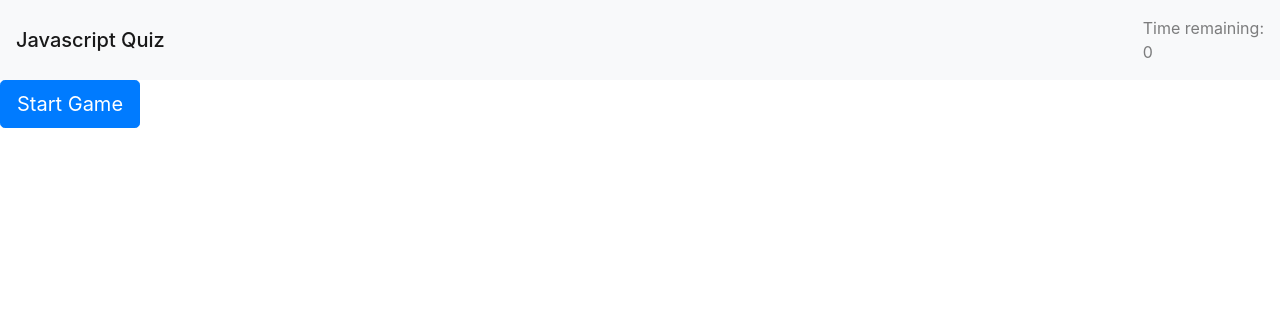
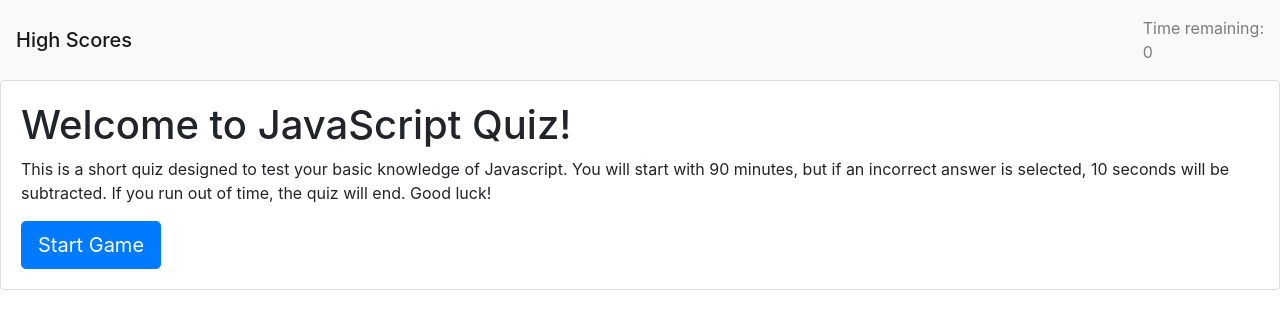
Before and after one commit to laurenbrown108/code-quiz, a plain HTML site: page index.html in a window 1280 px wide. Drawn offline with nearby package versions, Linux system fonts and the light colour scheme.

Commit message:
Added quiz description to HTML.

```diff
--- a/index.html
+++ b/index.html
@@ -10,7 +10,7 @@
 <body>
     <nav>
         <nav class="navbar navbar-light bg-light">
-            <span class="navbar-brand mb-0 h1">Javascript Quiz</span>
+            <span class="navbar-brand mb-0 h1">High Scores</span>
             <span class="navbar-text">
                 Time remaining: <div id="timeLeft">0</div>
               </span>
@@ -19,7 +19,13 @@
 
     <main>
         <container>
-                <button type="button" id="start" class="btn btn-primary btn-lg"> Start Game </button>
+                <div class="card" id="startQuiz">
+                    <div class="card-body">
+                        <h1>Welcome to JavaScript Quiz!</h1>
+                        <p> This is a short quiz designed to test your basic knowledge of Javascript. You will start with 90 minutes, but if an incorrect answer is selected, 10 seconds will be subtracted. If you run out of time, the quiz will end. Good luck!</p>
+
+                        <button type="button" id="start" class="btn btn-primary btn-lg"> Start Game </button>
+                </div>
         </container>
         <container>
 
```
